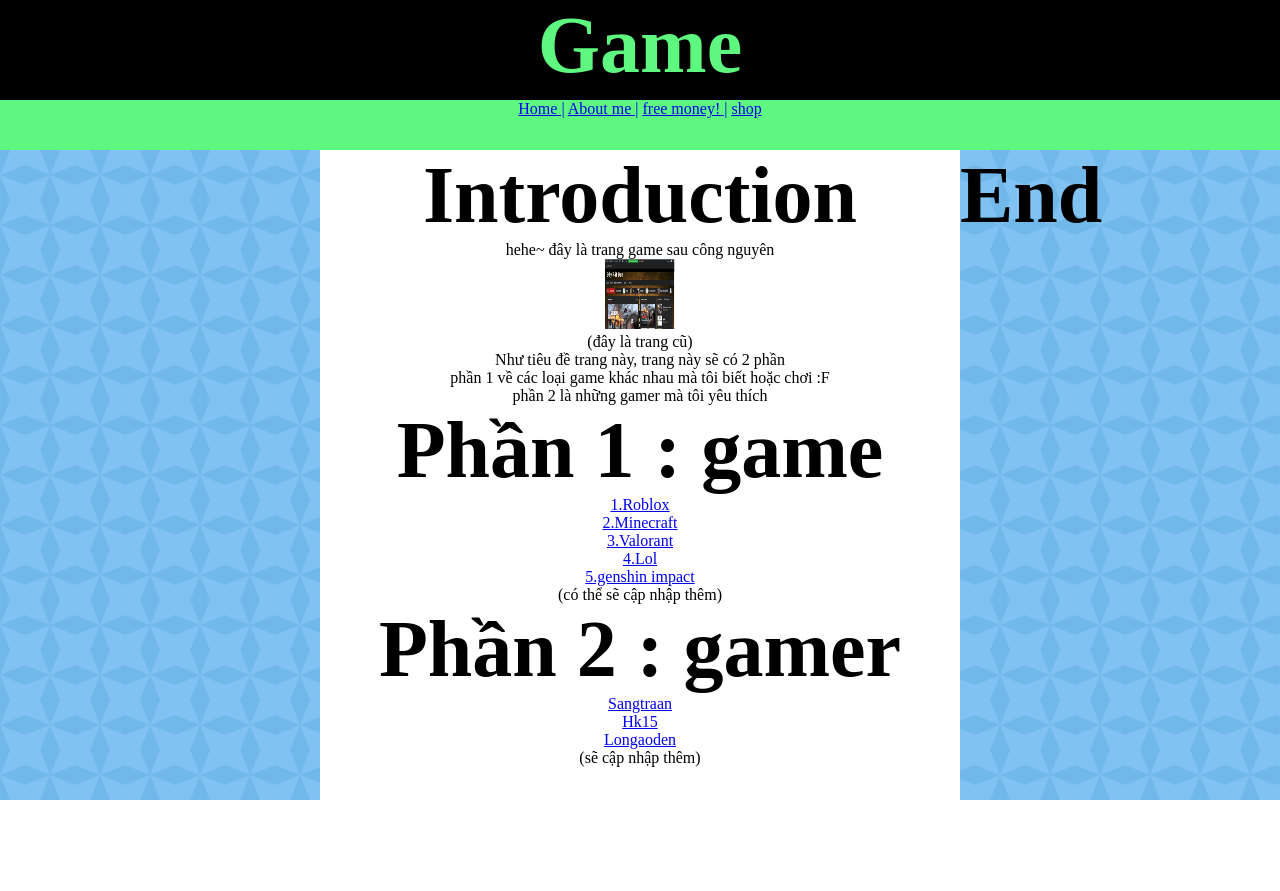
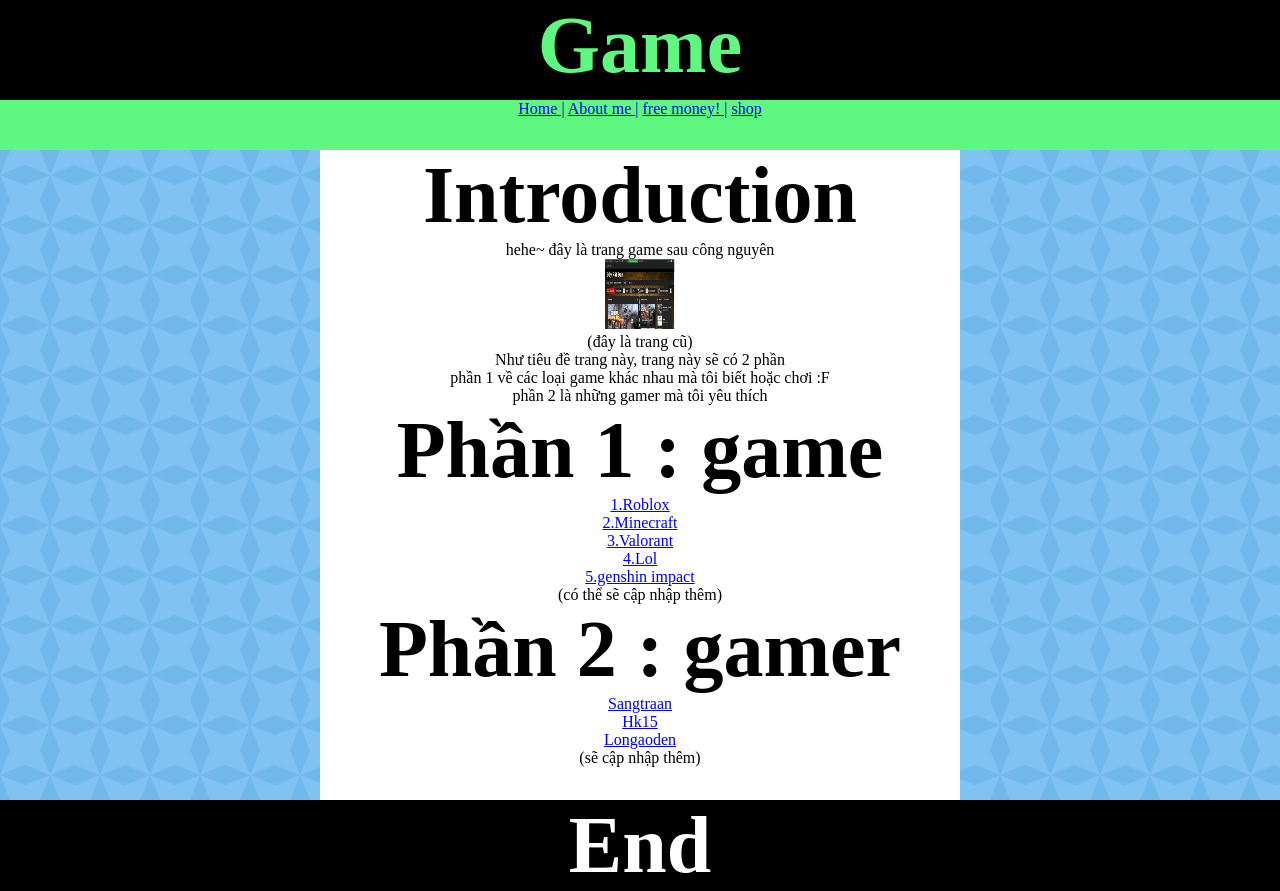
Before and after one commit to KhangIsME/game, a plain HTML site: page index.html in a window 1280 px wide. Before the commit the page ends 800 px from the top, so only its background shows below. Drawn offline with Linux system fonts and the light colour scheme.

Commit message:
Update style.css

```diff
--- a/style.css
+++ b/style.css
@@ -11,7 +11,6 @@
 }
 body{
     width: 100%;
-    background: url(kKQf0tQ.png);
 }
 #head{
     background: black;
@@ -22,25 +21,17 @@ body{
     font-size: 40px;
 }
 #content{
-    width: 50%;
+    width: 100%;
     height: 650px;
-    float: left;
     text-align: center;
-    background-color: white;
-    margin-left: 25%;
+    background-image: url('kKQf0tQ.png');
 }
-.center{
-    display: block;
-  margin-left: auto;
-  margin-right: auto;
-}
-#footer{
+.foot{
     height: 91px;
     background-color: black;
+    text-align: center;
+    color: white;
     width: 100%;
-    text-align: center;
-    margin-top: 650px;
-    color: white;
 }
 h1{
     font-family: 'Times New Roman', Times, serif;
@@ -52,3 +43,9 @@ h1:hover{
     color: rgb(94, 247, 127);
     transition: 1s;
 }
+.textcont{
+    height: 700px;
+    width: 50%;
+    margin-left: 25%;
+    background-color: white;
+}
```
